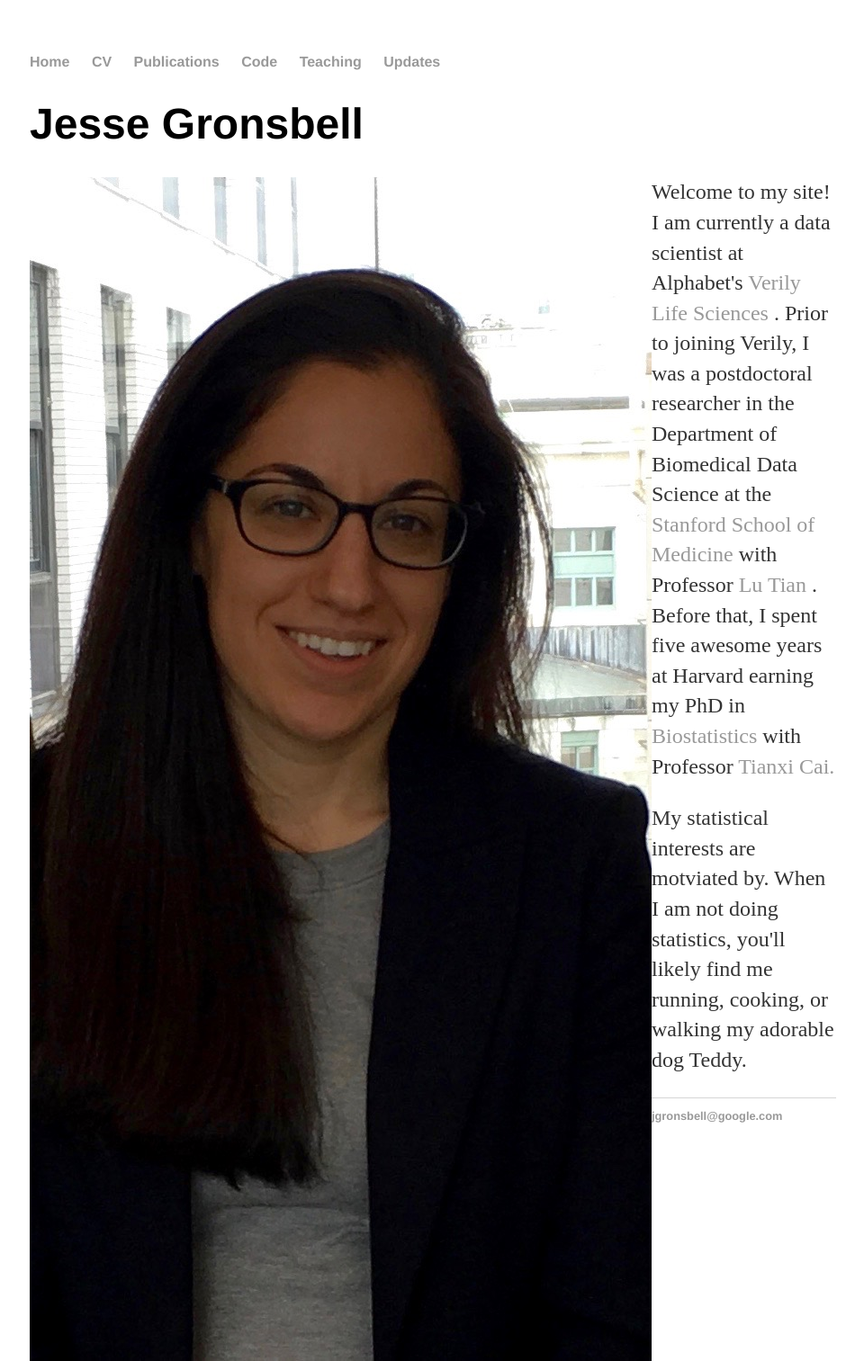
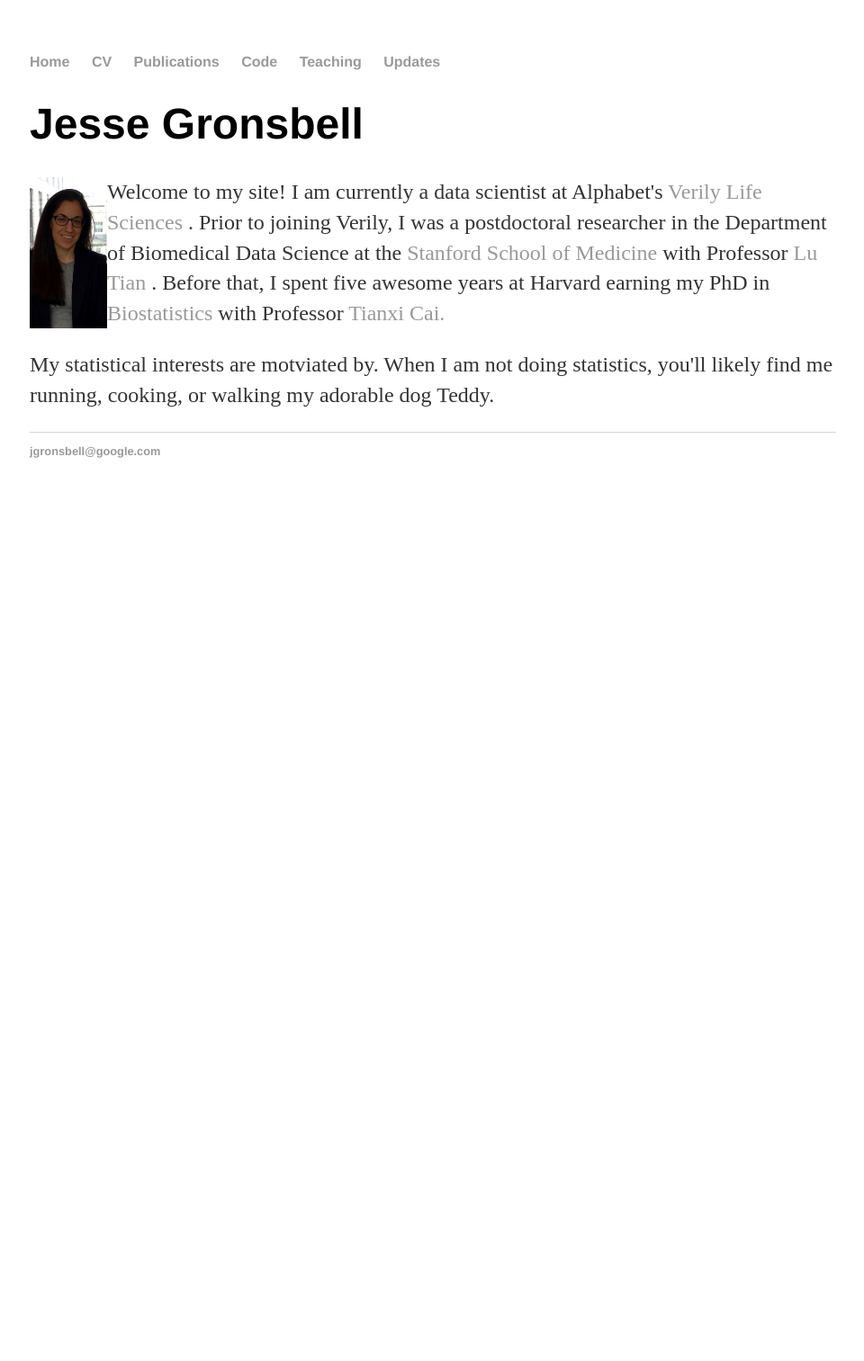
Before and after one commit to jgrons/old_website, a Jekyll site: the page built from index.html, in a window 1280 px wide. Shown: the whole page at 90% size, without its empty margins (159-1119 px from the left). Built offline with Jekyll 4.4.1, drawn with Linux system fonts in a browser that asks for light colours; nearby versions of some CDN libraries; some web fonts are replaced; after the commit the page ends 900 px from its top, so only the background shows below that.

Commit message:
Update index.html

```diff
--- a/index.html
+++ b/index.html
@@ -6,7 +6,7 @@
 	<h1> Jesse Gronsbell </h1>
 	<div class="span2">
         <a href="../pics/IMG_1115.jpeg">
-            <img src="../pics/IMG_1115.jpeg" align="left"
+            <img src="../pics/IMG_1115.jpeg" HEIGHT="168" WIDTH="86" align="left"
                   title="JG" alt="JG"/></a>
         </div>
 
```
